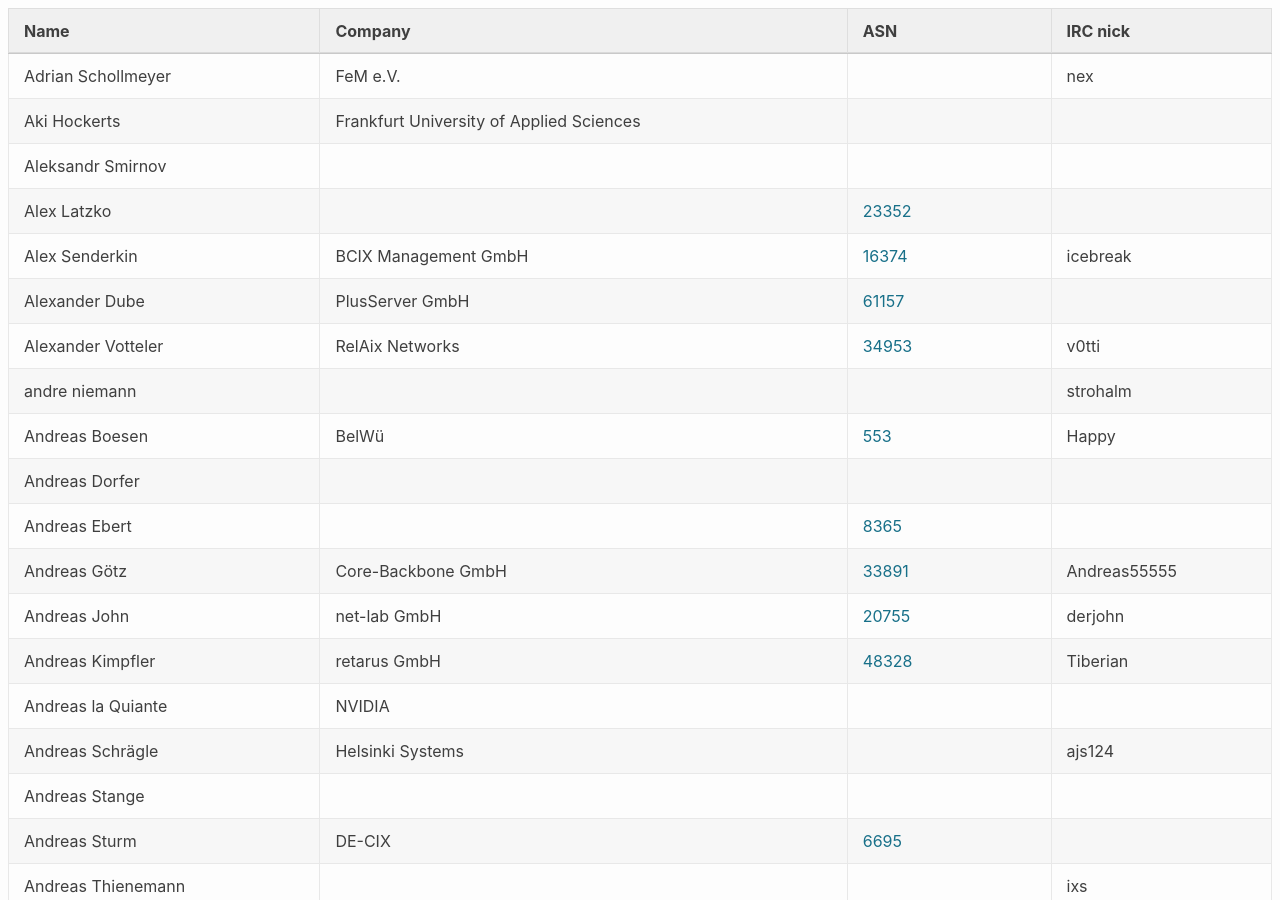
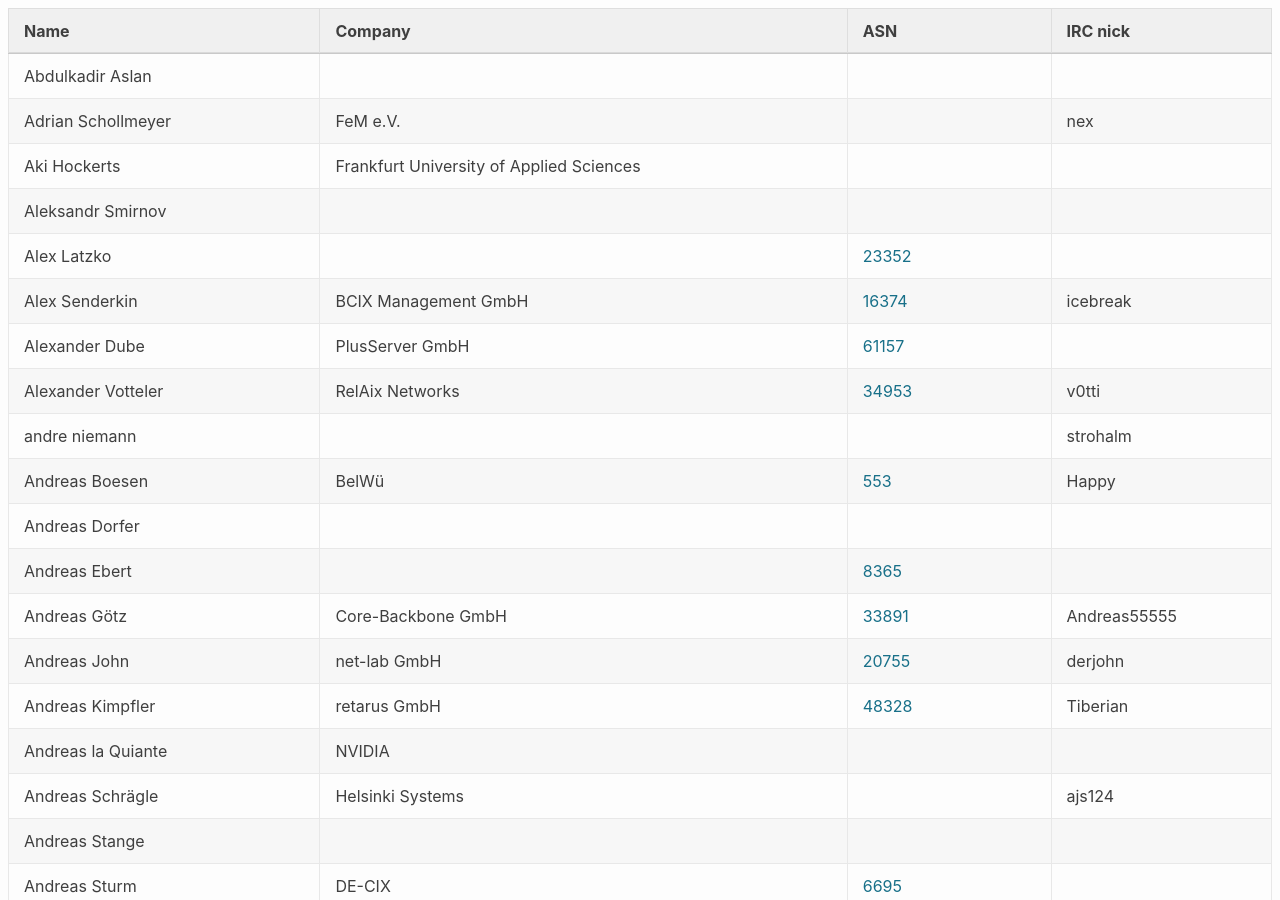
Before and after one commit to denog/pretix-attendeelist, a Jekyll site: the page built from index.markdown, in a window 1280 px wide and 900 px high. Built offline with Jekyll 4.4.1, drawn with Linux system fonts in a browser that asks for light colours.

Commit message:
Latest data: Wed Oct 28 22:50:21 UTC 2020

```diff
--- a/_data/attendees.json
+++ b/_data/attendees.json
@@ -1,4 +1,10 @@
 [
+  {
+    "name": "Abdulkadir Aslan",
+    "company": null,
+    "irc": null,
+    "asn": null
+  },
   {
     "name": "Adrian Schollmeyer",
     "company": "FeM e.V.",
```
